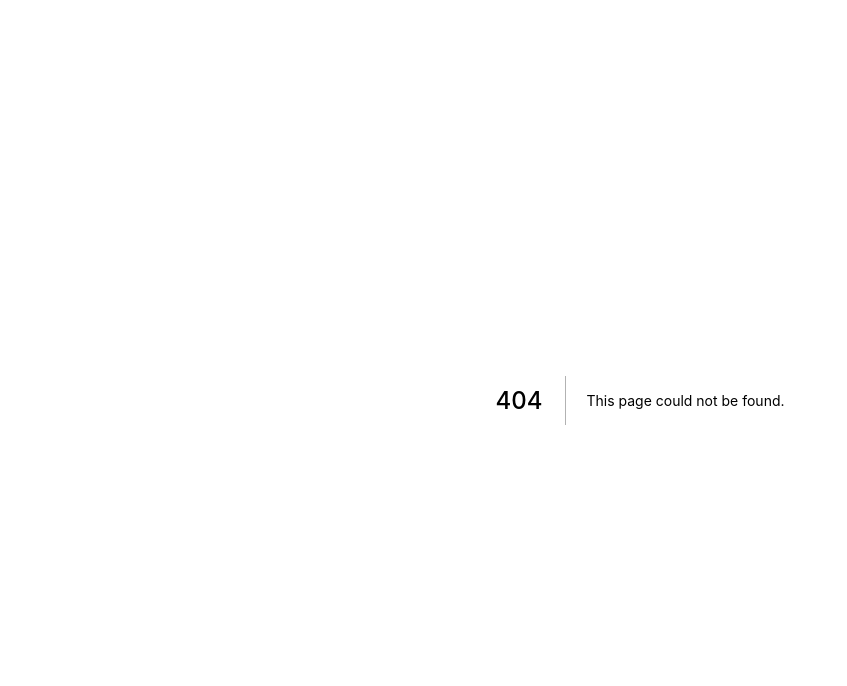
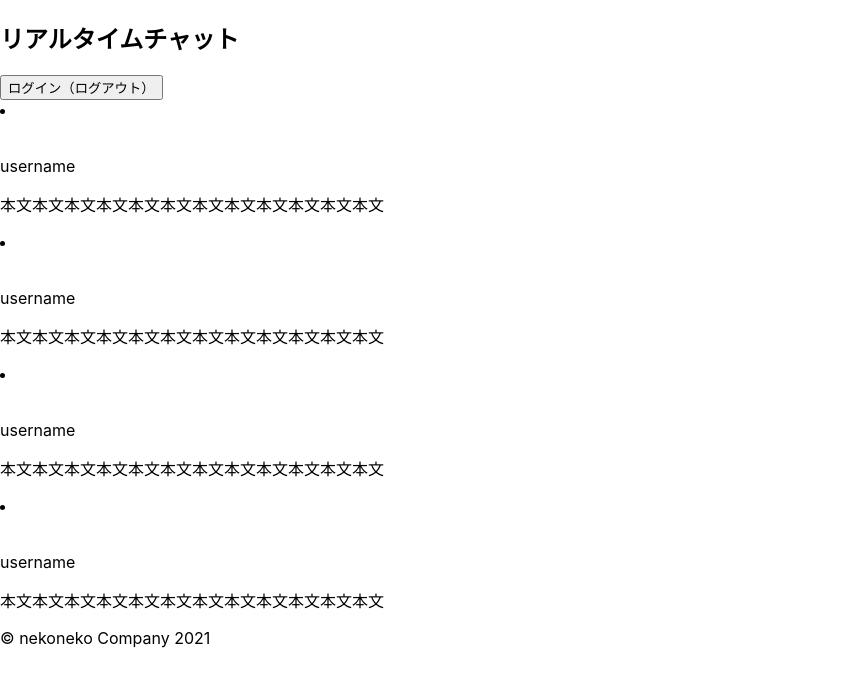
Before and after one commit to kazu150/chat-app, a Next.js app: page /chat in a window 1280 px wide. Before the commit this address had no page. Shown: the top 686 px of the page, without its empty margins (0-847 px from the left). Built offline with nearby package versions, Linux system fonts and the light colour scheme.

Commit message:
各ページファイルを作成

```diff
--- a/package.json
+++ b/package.json
@@ -1,5 +1,5 @@
 {
-  "name": "1_dev",
+  "name": "chatapp",
   "version": "0.1.0",
   "private": true,
   "scripts": {
--- /dev/null
+++ b/src/components/molecules/Footer.tsx
@@ -0,0 +1,7 @@
+import React from 'react';
+
+const Footer = () => {
+  return <div>© nekoneko Company 2021</div>;
+};
+
+export default Footer;
--- /dev/null
+++ b/src/components/molecules/Header.tsx
@@ -0,0 +1,21 @@
+import React from 'react';
+import Head from 'next/head';
+
+const Header = () => {
+  return (
+    <>
+      <Head>
+        <title>リアルタイムチャット</title>
+        <link rel="icon" href="/favicon.ico" />
+      </Head>
+      <div>
+        <h2>リアルタイムチャット</h2>
+        <div>
+          <button>ログイン（ログアウト）</button>
+        </div>
+      </div>
+    </>
+  );
+};
+
+export default Header;
--- a/src/pages/_app.tsx
+++ b/src/pages/_app.tsx
@@ -1,8 +1,16 @@
 import '../styles/globals.css';
-import { FC } from 'react';
+import Header from '../components/molecules/Header';
+import Footer from '../components/molecules/Footer';
 
-const MyApp: FC = ({ Component, pageProps }) => {
-  return <Component {...pageProps} />;
-};
+function MyApp({ Component, pageProps }) {
+  // eslint-disable-next-line react/jsx-props-no-spreading
+  return (
+    <>
+      <Header />
+      <Component {...pageProps} />
+      <Footer />
+    </>
+  );
+}
 
 export default MyApp;
--- /dev/null
+++ b/src/pages/chat.tsx
@@ -0,0 +1,36 @@
+const chat = () => {
+  return (
+    <div>
+      <li>
+        <div>
+          <img href="" />
+          <p>username</p>
+        </div>
+        <p>本文本文本文本文本文本文本文本文本文本文本文本文</p>
+      </li>
+      <li>
+        <div>
+          <img href="" />
+          <p>username</p>
+        </div>
+        <p>本文本文本文本文本文本文本文本文本文本文本文本文</p>
+      </li>
+      <li>
+        <div>
+          <img href="" />
+          <p>username</p>
+        </div>
+        <p>本文本文本文本文本文本文本文本文本文本文本文本文</p>
+      </li>
+      <li>
+        <div>
+          <img href="" />
+          <p>username</p>
+        </div>
+        <p>本文本文本文本文本文本文本文本文本文本文本文本文</p>
+      </li>
+    </div>
+  );
+};
+
+export default chat;
```
Also changed, not shown: src/pages/index.tsx (+4 -12 lines), src/pages/settings.tsx (added, +10 -0 lines), src/pages/signin.tsx (added, +13 -0 lines), src/pages/signup.tsx (added, +14 -0 lines), .eslintrc.js.
